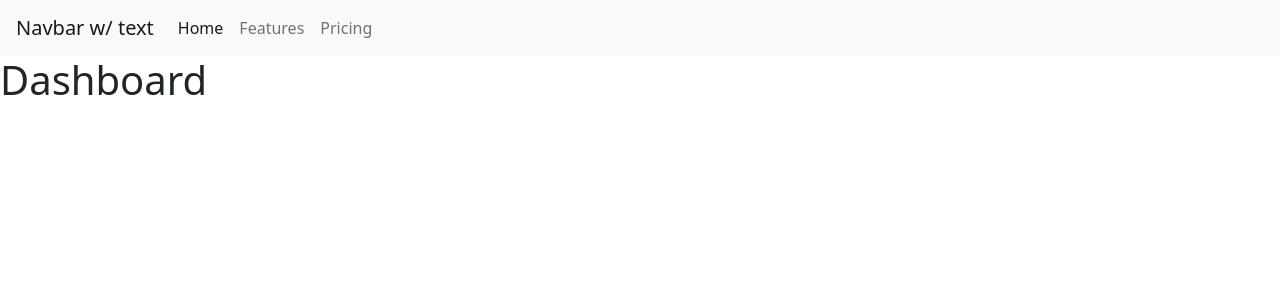
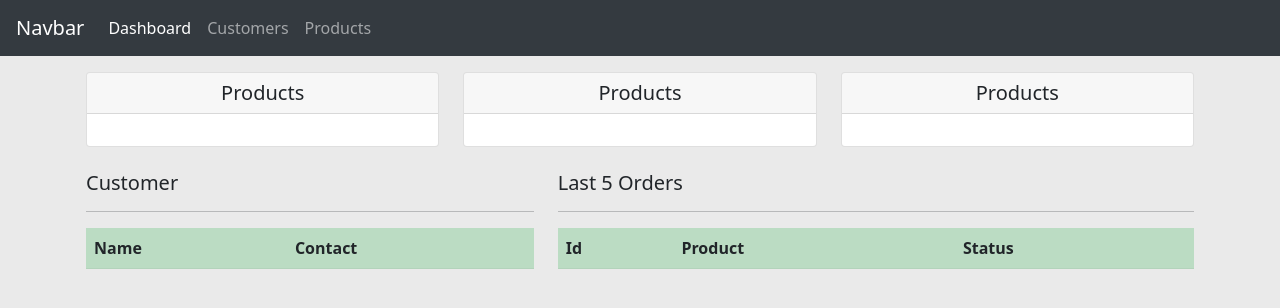
Before and after one commit to frolic-samir/Customer-Management-App, a Django app: page / in a window 1280 px wide. Shown: the top 308 px of the page. Run offline with Django 3.2, Linux system fonts and the light colour scheme; lists and menus that the app fills with data are empty; some libraries are stand-ins or nearby versions.

Commit message:
dashboard created

```diff
--- a/accounts/templates/accounts/base.html
+++ b/accounts/templates/accounts/base.html
@@ -1,3 +1,4 @@
+{% load static %}
 <!doctype html>
 <html lang="en">
   <head>
@@ -7,15 +8,17 @@
 
     <!-- Bootstrap CSS -->
     <link rel="stylesheet" href="https://stackpath.bootstrapcdn.com/bootstrap/5.0.0-alpha1/css/bootstrap.min.css" integrity="sha384-r4NyP46KrjDleawBgD5tp8Y7UzmLA05oM1iAEQ17CSuDqnUK2+k9luXQOfXJCJ4I" crossorigin="anonymous">
-
+    <link rel="stylesheet" href="{% static 'css/base.css' %}">
     <title>Customer Management App</title>
   </head>
   <body>
 
     {% include 'accounts/nav.html' %}
 
-    {% block content %}
-    {% endblock content %}
+    <div class="container">
+        {% block content %}
+        {% endblock content %}
+    </div>
 
     <!-- Optional JavaScript -->
     <!-- Popper.js first, then Bootstrap JS -->
--- a/accounts/templates/accounts/dashboard.html
+++ b/accounts/templates/accounts/dashboard.html
@@ -1,5 +1,55 @@
 {% extends 'accounts/base.html' %}
 
 {% block content %}
-    <h1>Dashboard</h1>
+    <div class="row mt-3">
+        <div class="col">
+        <div class="card">
+            <h5 class="card-header text-center">Products</h5>
+            <div class="card-body">
+                <p class="card-text"></p>
+            </div>
+            </div>
+        </div>
+        <div class="col">
+        <div class="card">
+            <h5 class="card-header text-center">Products</h5>
+            <div class="card-body">
+                <p class="card-text"></p>
+            </div>
+            </div>
+        </div>
+        <div class="col">
+        <div class="card">
+            <h5 class="card-header text-center">Products</h5>
+            <div class="card-body">
+                <p class="card-text"></p>
+            </div>
+            </div>
+        </div>
+    </div>
+
+    <div class="row mt-4">
+        <div class="col-md-5">
+            <h5>Customer</h5>
+            <hr>
+            <table class="table table-success table-striped">
+                <tr>
+                    <th>Name</th>
+                    <th>Contact</th>
+                </tr>
+            </table>
+        </div>
+
+        <div class="col-md-7">
+            <h5>Last 5 Orders</h5>
+            <hr>
+            <table class="table table-success table-striped">
+                <tr>
+                    <th>Id</th>
+                    <th>Product</th>
+                    <th>Status</th>
+                </tr>
+            </table>
+        </div>
+    </div>
 {% endblock content %}
--- a/accounts/templates/accounts/nav.html
+++ b/accounts/templates/accounts/nav.html
@@ -1,19 +1,19 @@
-<nav class="navbar navbar-expand-lg navbar-light bg-light">
+<nav class="navbar navbar-expand-lg navbar-dark bg-dark">
   <div class="container-fluid">
-    <a class="navbar-brand" href="#">Navbar w/ text</a>
+    <a class="navbar-brand" href="#">Navbar</a>
     <button class="navbar-toggler" type="button" data-toggle="collapse" data-target="#navbarText" aria-controls="navbarText" aria-expanded="false" aria-label="Toggle navigation">
       <span class="navbar-toggler-icon"></span>
     </button>
     <div class="collapse navbar-collapse" id="navbarText">
       <ul class="navbar-nav mr-auto mb-2 mb-lg-0">
         <li class="nav-item">
-          <a class="nav-link active" aria-current="page" href="#">Home</a>
+          <a class="nav-link active" aria-current="page" href="#">Dashboard</a>
         </li>
         <li class="nav-item">
-          <a class="nav-link" href="#">Features</a>
+          <a class="nav-link" href="#">Customers</a>
         </li>
         <li class="nav-item">
-          <a class="nav-link" href="#">Pricing</a>
+          <a class="nav-link" href="#">Products</a>
         </li>
       </ul>
     </div>
--- /dev/null
+++ b/static/css/base.css
@@ -0,0 +1,3 @@
+body {
+  background: rgba(220, 220, 220, 0.6);
+}
```
